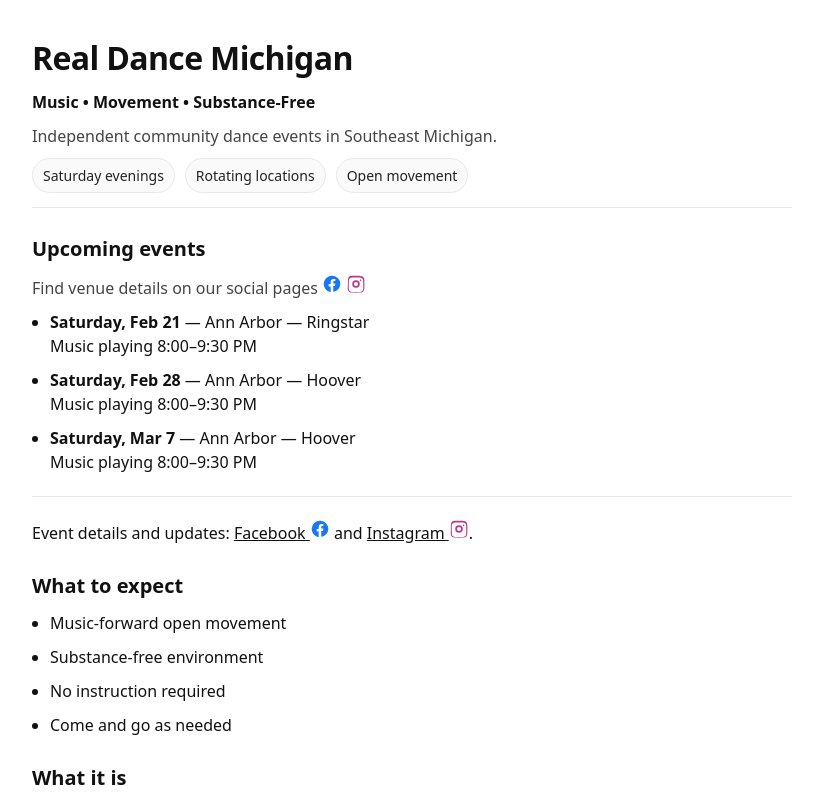
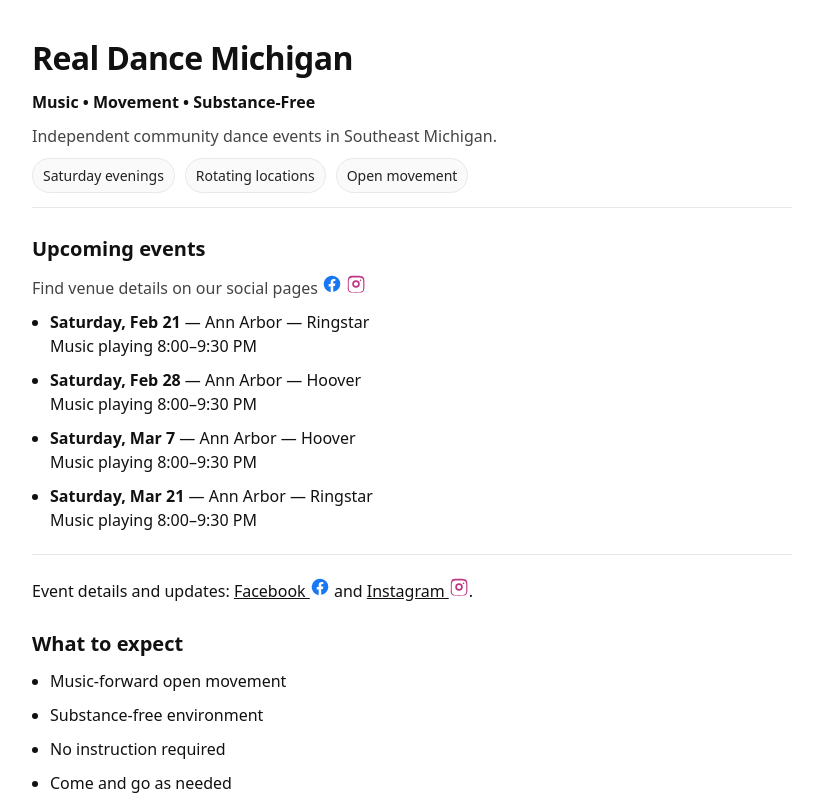
Before and after one commit to kalafus/kalafus.github.io, a plain HTML site: page docs/realdancemichigan/index.html in a window 1280 px wide. Shown: the top 800 px of the page, without its empty margins (228-1051 px from the left). Drawn offline with Linux system fonts and the light colour scheme.

Commit message:
Real Dance - update schedule

```diff
--- a/docs/realdancemichigan/index.html
+++ b/docs/realdancemichigan/index.html
@@ -154,6 +154,10 @@
 					<strong>Saturday, Mar 7</strong> — Ann Arbor — Hoover<br />
 					Music playing 8:00–9:30 PM
 				</li>
+				<li>
+					<strong>Saturday, Mar 21</strong> — Ann Arbor — Ringstar<br />
+					Music playing 8:00–9:30 PM
+				</li>
 			</ul>
 
 			<div class="hr"></div>
```
